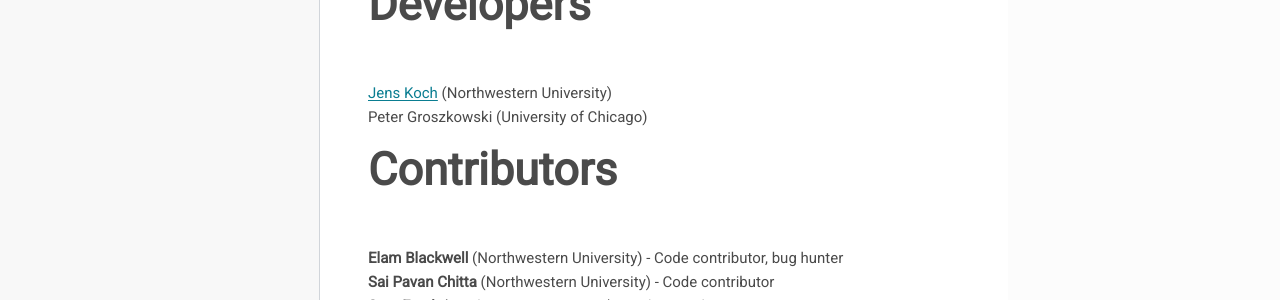
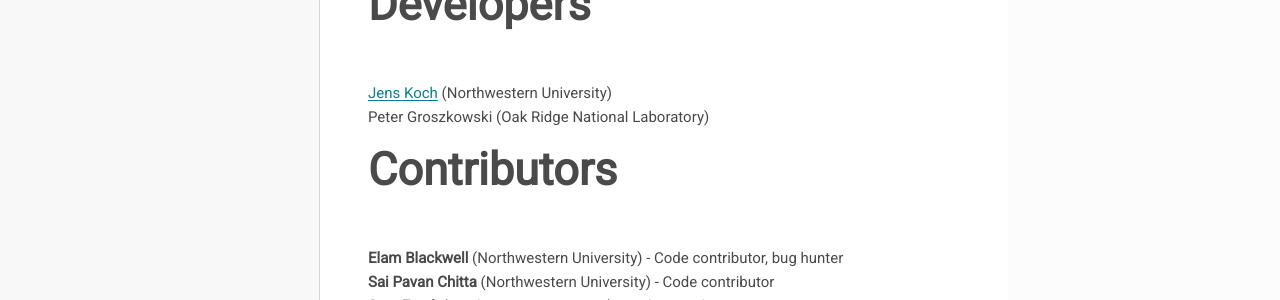
Before and after one commit to scqubits/scqubits-doc, a Sphinx documentation site: the page built from docs/source/contributors.rst, in a window 1280 px wide and 1180 px high. Shown: the part 318-618 px from the top of the window. Built offline with Sphinx 7.4.7 and the PyData theme 0.15.4, drawn with Linux system fonts in a browser that asks for light colours; pages that are not in the unit, such as notebooks, are missing from menus.

Commit message:
affiliation update

```diff
--- a/docs/source/contributors.rst
+++ b/docs/source/contributors.rst
@@ -14,7 +14,7 @@ Developers
 
 
 | `Jens Koch <https://sites.northwestern.edu/koch/>`_ (Northwestern University)
-| Peter Groszkowski (University of Chicago)
+| Peter Groszkowski (Oak Ridge National Laboratory)
 
 
 .. _developers-contributors:
```
